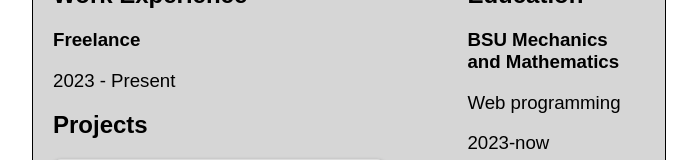
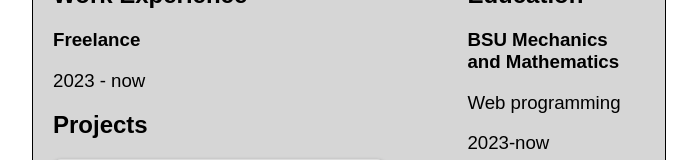
Before and after one commit to nikitinvitya/cv, a React (Vite) app: page / in a window 1280 px wide. Shown: the part 334-494 px from the top of the page, without its empty margins (291-988 px from the left). Built offline with nearby package versions, Linux system fonts and the light colour scheme.

Commit message:
Update WorkExperience.jsx

```diff
--- a/src/components/WorkExperience.jsx
+++ b/src/components/WorkExperience.jsx
@@ -7,7 +7,7 @@ function WorkExperience() {
             <h2>Work Experience</h2>
             <div>
                 <h3>Freelance</h3>
-                <p>2023 - Present</p>
+                <p>2023 - now</p>
             </div>
         </section>
     );
```
